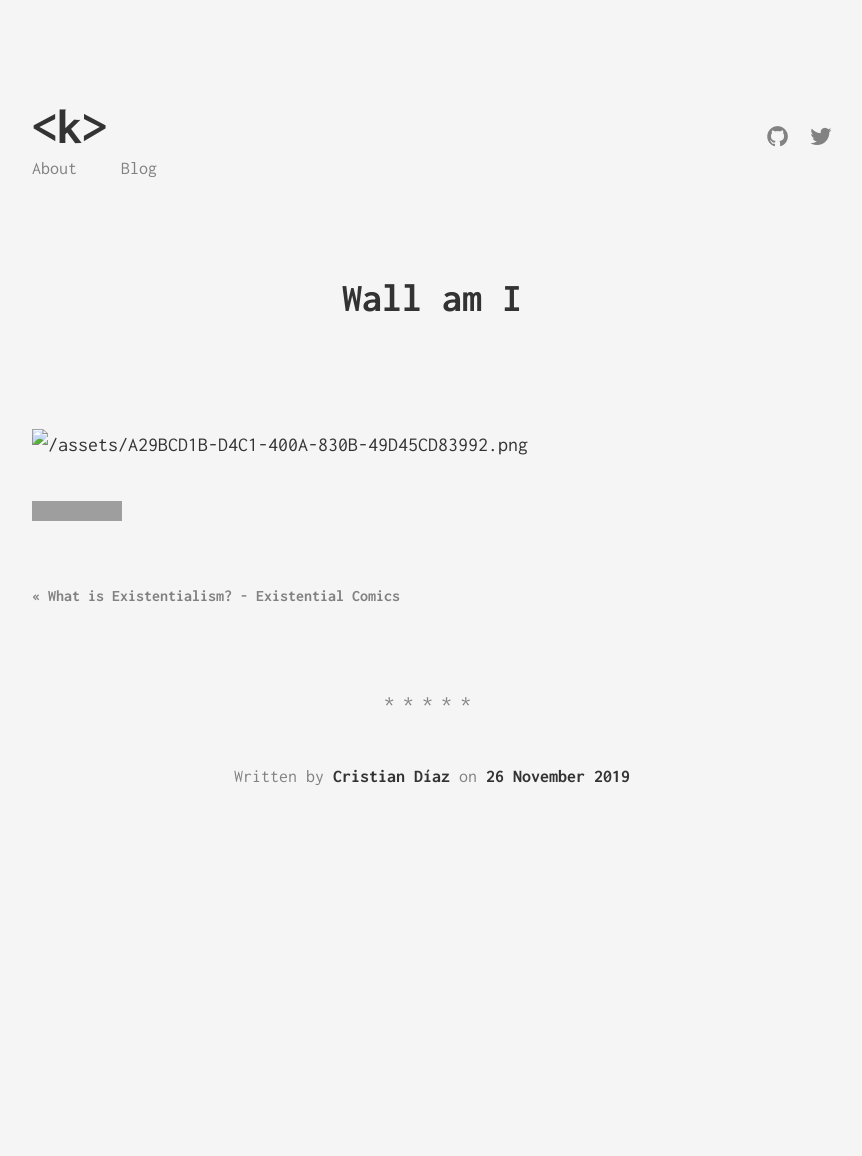
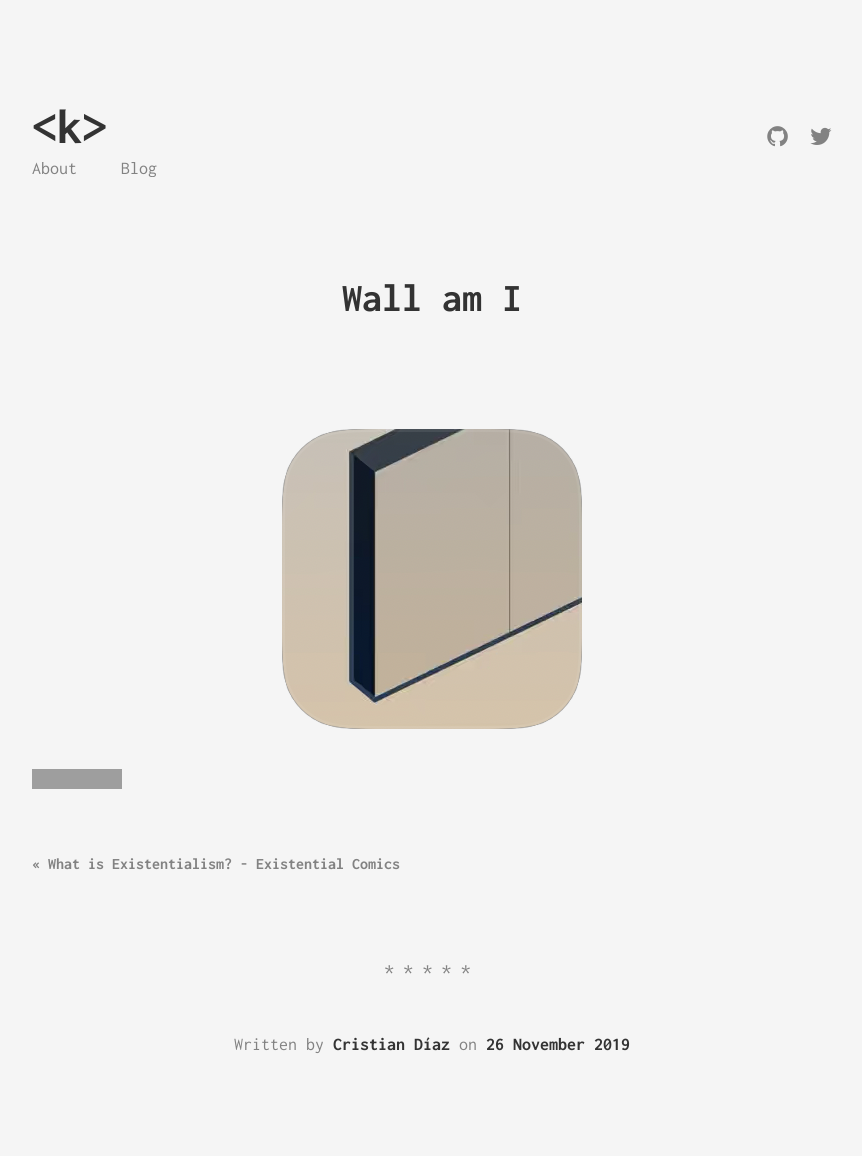
Before and after one commit to elkraneo/elkraneo.github.io, a Jekyll site: the page built from _posts/2019-11-26-Wall am I.md, in a window 1280 px wide. Shown: the whole page, without its empty margins (208-1070 px from the left). Built offline with Jekyll 4.4.1, drawn with Linux system fonts in a browser that asks for light colours; before the commit the page ends 900 px from its top, so only the background shows below that; grey boxes are pictures that could not be loaded.

Commit message:
Update 2019-11-26-Wall am I.md

```diff
--- a/_posts/2019-11-26-Wall am I.md
+++ b/_posts/2019-11-26-Wall am I.md
@@ -5,5 +5,5 @@ subtitle: ""
 date:   2019-11-26 09:41
 categories: [app]
 ---
-![/assets/A29BCD1B-D4C1-400A-830B-49D45CD83992.png]()
+![](/assets/A29BCD1B-D4C1-400A-830B-49D45CD83992.png)
 <a href="https://apps.apple.com/de/app/wall-am-i/id1427738222?mt=8" style="display:inline-block;overflow:hidden;background:url(https://linkmaker.itunes.apple.com/en-us/badge-lrg.svg?releaseDate=2019-11-10&kind=iossoftware&bubble=ios_apps) no-repeat;width:135px;height:40px;"></a>
```
